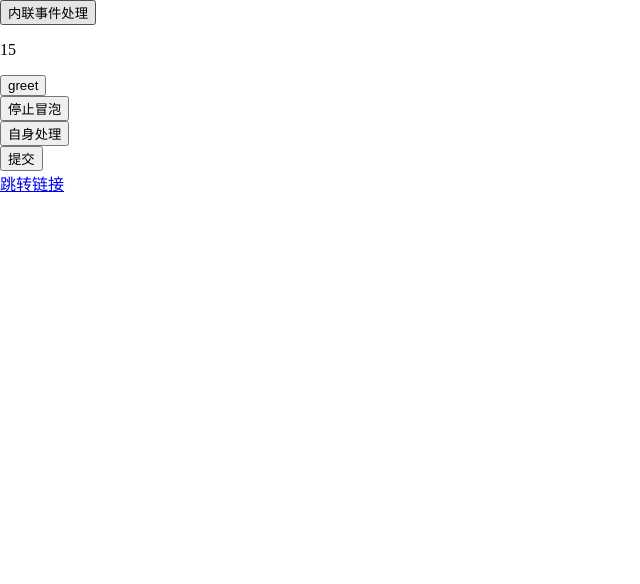
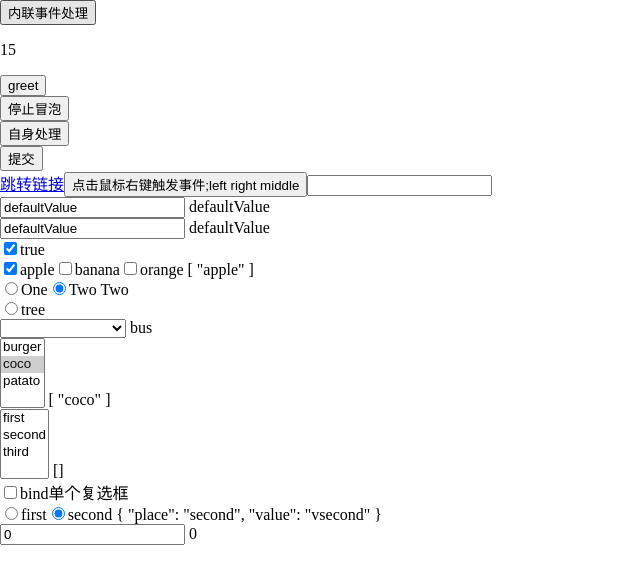
Before and after one commit to transport123/vuedemo, a Vue app: page / in a window 1280 px wide. Shown: the top 584 px of the page, without its empty margins (0-640 px from the left). Built offline with nearby package versions, Linux system fonts and the light colour scheme.

Commit message:
form input and v-model bind

```diff
--- a/src/basic/EightToTen.vue
+++ b/src/basic/EightToTen.vue
@@ -25,6 +25,53 @@ function preventDefault(){
 function combinedMethod(){
     console.log('stoped and prevented')
 }
+function rightfoo()
+{
+    console.log('rightfoo')
+}
+function altsubmit()
+{
+    console.log('altsubmit')
+}
+
+const initialText = ref('defaultValue')
+const modelText = ref('defaultValue')
+
+const singleCheck=ref(true)
+const multiChecks=ref(['apple'])
+const picked=ref("Two")
+const singleRadio=ref()
+const singleSelected=ref('bus')
+const multiSelected=ref(['coco'])
+
+const vforSelect=ref([{hint:'first',value:'vfirst'},{hint:'second',value:'vsecond'},{hint:'third',value:'vthird'}])
+const vforSelected=ref([])
+
+const bindSingleBox=ref(null);
+const bindSingleBoxTrue=ref({checked:"true",hint:"congrats"})
+const bindSingleBoxFalse=ref({checked:"false",hint:"sorry"})
+
+const bindFirst=ref({place:'first',value:'vfirst'})
+const bindSecond=ref({place:'second',value:'vsecond'})
+const bindRadio=ref(bindSecond.value)
+
+const numberInput=ref(0)
+
+function inputListener(event)
+{
+    console.log(event.target.value)
+    console.log(initialText.value)
+    initialText.value=event.target.value
+
+    //input事件发生时不会默认改变绑定的响应式value，所以引入了双向绑定v-model
+}
+
+function numberChange(event)
+{
+    if(typeof numberInput.value ==='number')
+         console.log('number')
+}
+
 </script>
 
 <template>
@@ -47,7 +94,83 @@ function combinedMethod(){
             <input type="submit" value="提交"/>
         </form>
         <a href="http://baidu.com" @click.stop.prevent="combinedMethod">跳转链接</a>
+        <button @click.right="rightfoo">
+        点击鼠标右键触发事件;left right middle
+        </button>
+        <input type="text" @keyup.alt.enter="altsubmit"/>
     </div>
+    <!--表单输入处理 v-model-->
+    <div>
+        <input :value="initialText" @input="inputListener">
+        {{ initialText }}   <br/>
+        <input v-model="modelText">
+        {{ modelText }}   <br/>
+
+        <input type="checkbox" id="singlecheck" v-model="singleCheck" />
+        <label for="singlecheck">{{singleCheck }}</label>
+        <br/>
+
+        <input type="checkbox"  v-model="multiChecks" value="apple" id="applebox"/>
+        <label for="applebox">apple</label>
+
+        <input type="checkbox" v-model="multiChecks" value="banana" id="bananabox"/>
+        <label for="bananabox">banana</label>
+
+        <input type="checkbox"  v-model="multiChecks" value="orange" id="orangebox"/>
+        <label for="orangebox">orange</label>
+        {{multiChecks}}
+        <br/>
+        <input type="radio" id="one" value="One" v-model="picked" />
+        <label for="one">One</label>
+        <input type="radio" id="two" value="Two" v-model="picked" />
+        <label for="two">Two</label>
+        {{picked}}
+        <br/>
+        <input type="radio" id="tree"   />
+        <label for="tree">tree</label>
+        {{singleRadio}}
+        <br/>
+        <select v-model="singleSelected">
+            <option disabled>please select one</option>
+            <option value="bus!">bus</option>
+            <option>bicycle</option>
+            <option>walk</option>
+        </select>
+        {{ singleSelected }}
+        <br/>
+        <select v-model="multiSelected" multiple>
+            <option>burger</option>
+            <option>coco</option>
+            <option>patato</option>
+        </select>
+        {{ multiSelected }}
+        <br/>
+        <select v-model="vforSelected" multiple>
+            <option v-for="item in vforSelect" :value="item.value">
+                {{ item.hint }}
+            </option>
+        </select>
+        {{ vforSelected }}
+        <br/>
+
+        <input id="bindSingleBox" type="checkbox" v-model="bindSingleBox"  :true-value="bindSingleBoxTrue" :false-value="bindSingleBoxFalse" />
+        <label for="bindSingleBox">bind单个复选框</label>
+        {{ bindSingleBox }}
+        <br/>
+
+        <input type="radio" v-model="bindRadio" :value="bindFirst"/>
+        <label>first</label>
+
+        <input type="radio" v-model="bindRadio" :value="bindSecond"/>
+        <label>second</label>
+        {{bindRadio}}
+        <br/>
+
+        <input v-model.number="numberInput" @input="numberChange($event)"/>
+        {{ numberInput}}
+
+        </div>
+
 
 
 </template>
```
